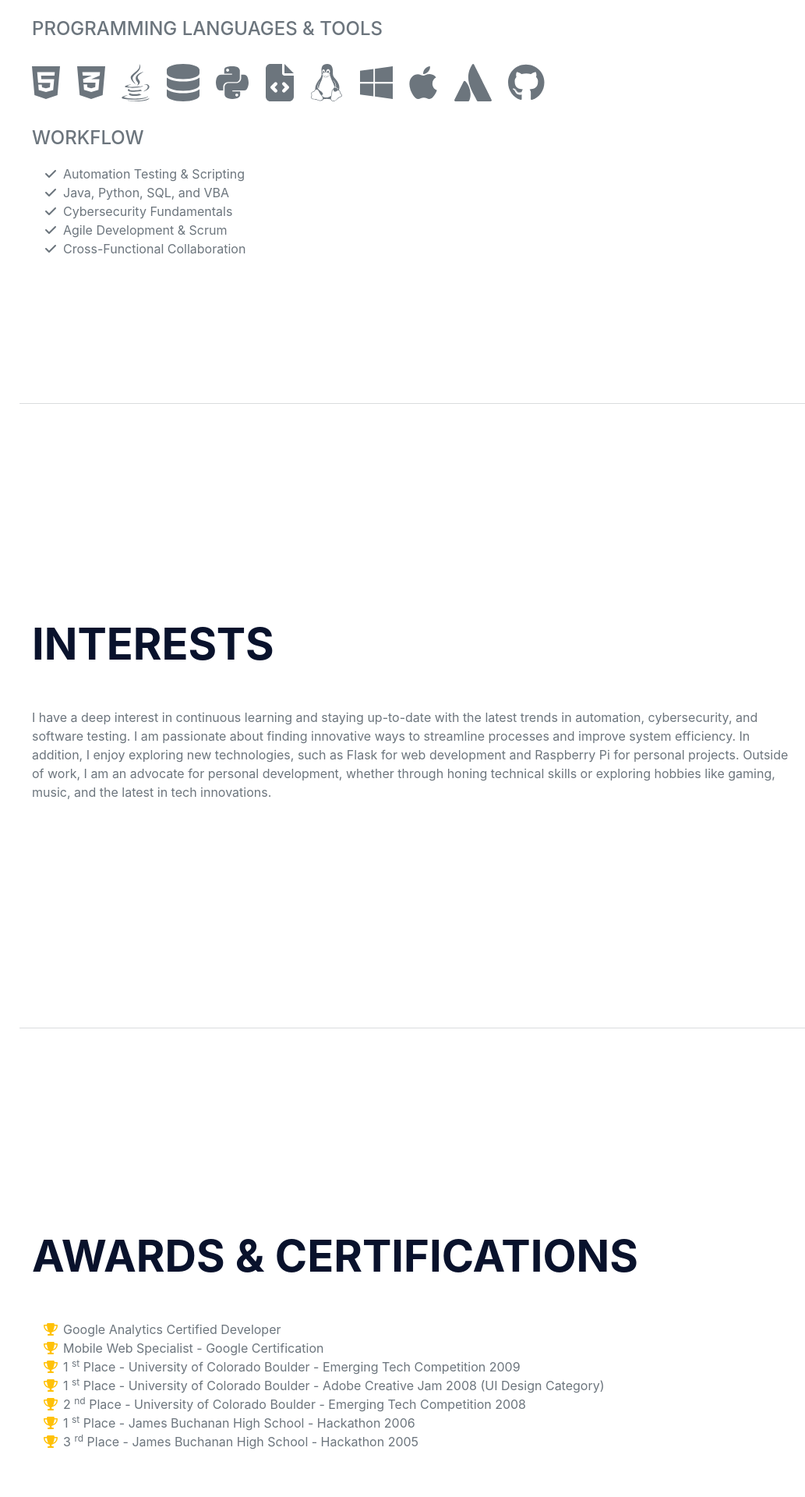
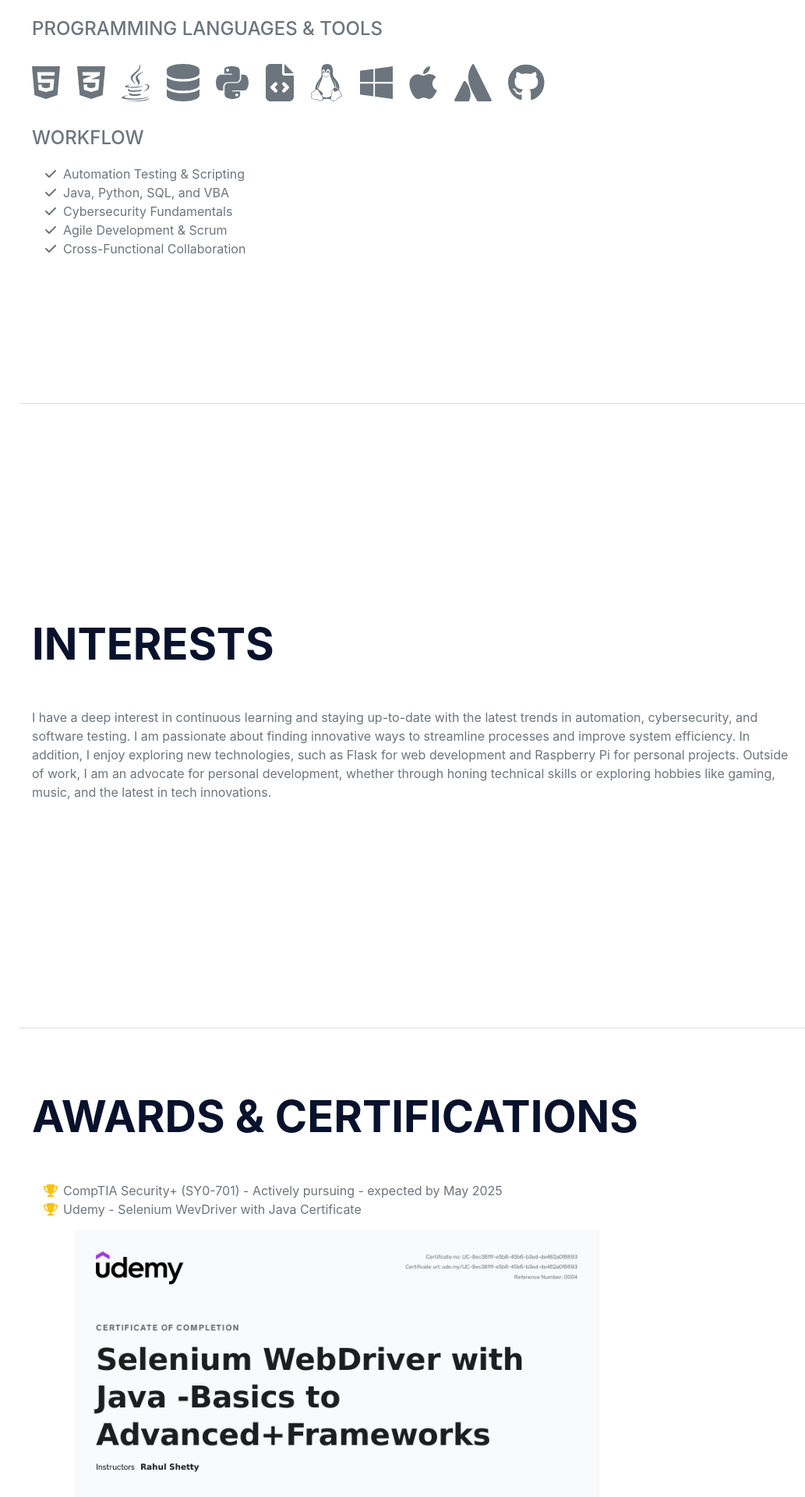
Before and after one commit to jesmp/website-resume, a Flask app: page / in a window 1280 px wide. Shown: the part 2960-4880 px from the top of the page at 78% size, without its empty margins (247-1280 px from the left). Before the commit the page ends 4819 px from the top, so only its background shows below. Run offline with Flask 3, Linux system fonts and the light colour scheme; some libraries are stand-ins or nearby versions; some web fonts are replaced.

Commit message:
updated html, css, code and images

```diff
--- a/templates/index.html
+++ b/templates/index.html
@@ -24,8 +24,8 @@
         <!-- Navigation-->
         <nav class="navbar navbar-expand-lg navbar-dark bg-primary fixed-top" id="sideNav">
             <a class="navbar-brand js-scroll-trigger" href="#page-top">
-                <span class="d-block d-lg-none">Jesse Peralta</span>
-                <span class="d-none d-lg-block"><img class="img-fluid img-profile rounded-circle mx-auto mb-2" src="static/assets/img/profilepic2.jpg" alt="..." /></span>
+                <span class="d-block d-lg-none"><img class="img-fluid img-profile rounded-circle" src="static/assets/img/profilepic.jpg" alt="..." style="width: 40px; height: 40px;"> Jesse Peralta</span>
+                <span class="d-none d-lg-block"><img class="img-fluid img-profile rounded-circle mx-auto mb-2" src="static/assets/img/profilepic.jpg" alt="..." /></span>
             </a>
             <button class="navbar-toggler" type="button" data-bs-toggle="collapse" data-bs-target="#navbarResponsive" aria-controls="navbarResponsive" aria-expanded="false" aria-label="Toggle navigation"><span class="navbar-toggler-icon"></span></button>
             <div class="collapse navbar-collapse" id="navbarResponsive">
@@ -36,6 +36,7 @@
                     <li class="nav-item"><a class="nav-link js-scroll-trigger" href="#skills">Skills</a></li>
                     <li class="nav-item"><a class="nav-link js-scroll-trigger" href="#interests">Interests</a></li>
                     <li class="nav-item"><a class="nav-link js-scroll-trigger" href="#awards">Awards</a></li>
+                    <li class="nav-item"><a class="nav-link js-scroll-trigger" href="#active-learning">Active Learning</a></li>
                 </ul>
             </div>
         </nav>
@@ -101,7 +102,7 @@
                         <div class="flex-grow-1">
                             <h3 class="mb-0">University of Texas at San Antonio</h3>
                             <div class="subheading mb-3">Cybersecurity Bootcamp</div>
-                            <div>Computer Science - Web Development Track</div>
+                            <!--div>Computer Science - Web Development Track</div-->
                             <p>GPA: 4.00</p>
                         </div>
                         <div class="flex-shrink-0"><span class="text-primary">July 2023 - January 2024</span></div>
@@ -169,41 +170,35 @@
                     <ul class="fa-ul mb-0">
                         <li>
                             <span class="fa-li"><i class="fas fa-trophy text-warning"></i></span>
-                            Google Analytics Certified Developer
+                            CompTIA Security+ (SY0-701) - Actively pursuing - expected by May 2025
                         </li>
                         <li>
                             <span class="fa-li"><i class="fas fa-trophy text-warning"></i></span>
-                            Mobile Web Specialist - Google Certification
+                            Udemy - Selenium WevDriver with Java Certificate
+                            <p><img src="../static/assets/img/Selenium WevDriver with Java Certificate.jpg" class="img-fluid" alt="Responsive image" style="max-width: 75%"/></p>
+
                         </li>
                         <li>
                             <span class="fa-li"><i class="fas fa-trophy text-warning"></i></span>
-                            1
-                            <sup>st</sup>
-                            Place - University of Colorado Boulder - Emerging Tech Competition 2009
+                            University of Texas at San Antonio - Cybersecurity Bootcamp
+                            <p><img src="../static/assets/img/cybersecurity_bootcamp.jpg" class="img-fluid" alt="Responsive image" style="max-width: 75%"/></p>
+                        </li>
+                    </ul>
+                </div>
+            </section>
+            <hr class="m-0" />
+            <!-- Active Learnings-->
+            <section class="resume-section" id="active-learning" >
+                <div class="resume-section-content">
+                    <h2 class="mb-5">Active Learnings</h2>
+                    <ul class="fa-ul mb-0">
+                        <li>
+                            <span class="fa-li"><i class="fa fa-graduation-cap text-warning"></i></span>
+                            Udemy - 100 Days of Code: The Complete Python Pro Bootcamp - 97% Complete
                         </li>
                         <li>
-                            <span class="fa-li"><i class="fas fa-trophy text-warning"></i></span>
-                            1
-                            <sup>st</sup>
-                            Place - University of Colorado Boulder - Adobe Creative Jam 2008 (UI Design Category)
-                        </li>
-                        <li>
-                            <span class="fa-li"><i class="fas fa-trophy text-warning"></i></span>
-                            2
-                            <sup>nd</sup>
-                            Place - University of Colorado Boulder - Emerging Tech Competition 2008
-                        </li>
-                        <li>
-                            <span class="fa-li"><i class="fas fa-trophy text-warning"></i></span>
-                            1
-                            <sup>st</sup>
-                            Place - James Buchanan High School - Hackathon 2006
-                        </li>
-                        <li>
-                            <span class="fa-li"><i class="fas fa-trophy text-warning"></i></span>
-                            3
-                            <sup>rd</sup>
-                            Place - James Buchanan High School - Hackathon 2005
+                            <span class="fa-li"><i class="fa fa-graduation-cap text-warning"></i></span>
+                            Udemy - CompTIA Security+ (SY0-701) Complete Course & Exam - 31% Complete
                         </li>
                     </ul>
                 </div>
```
Also changed, not shown: static/assets/img/Selenium WevDriver with Java Certificate.jpg (added), static/assets/img/cybersecurity_bootcamp.jpg (added), static/assets/img/profile.jpg (deleted), static/assets/img/profilepic.jpg (renamed from static/assets/img/profilepic2.jpg), 1 other file.
